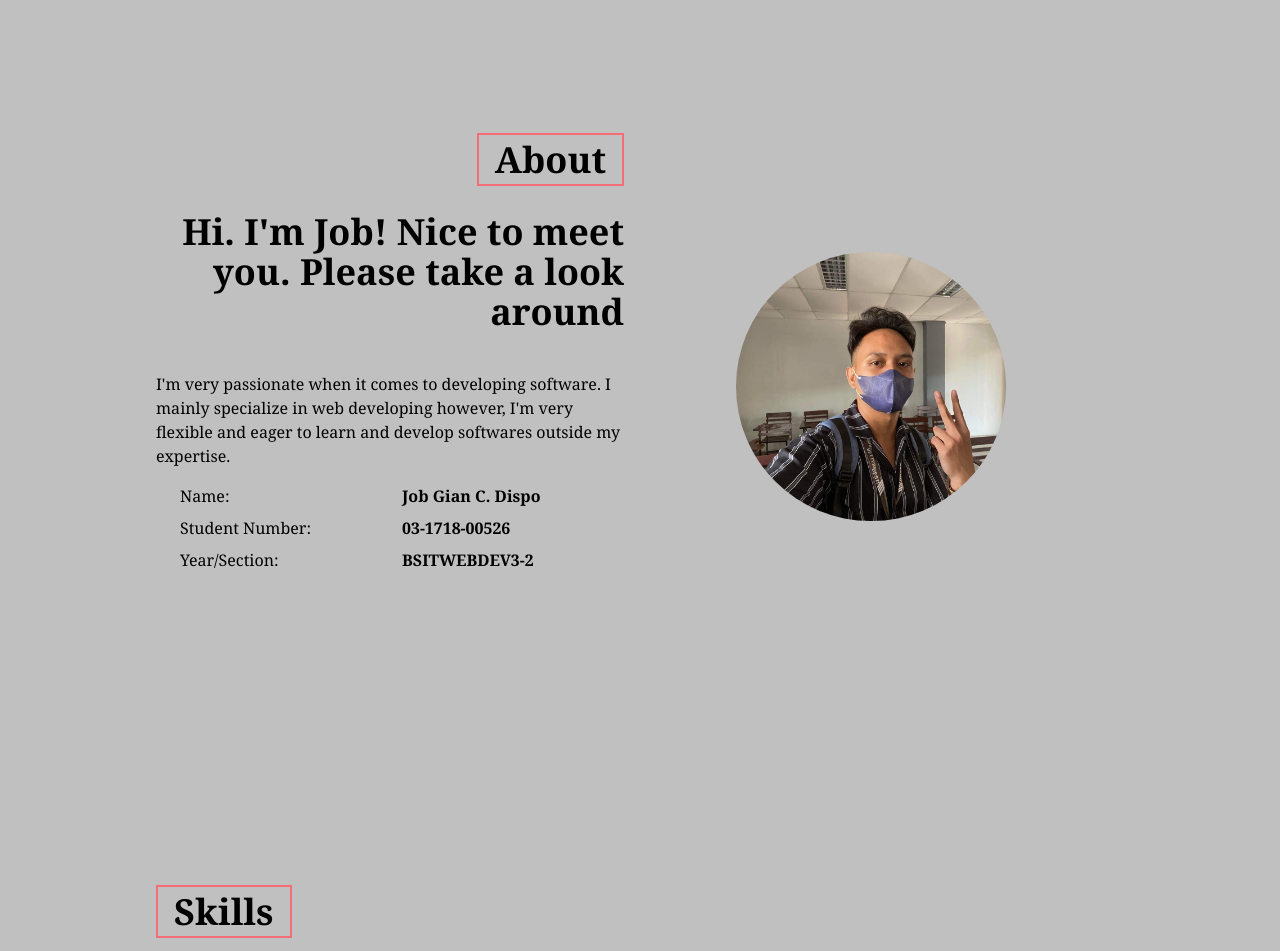
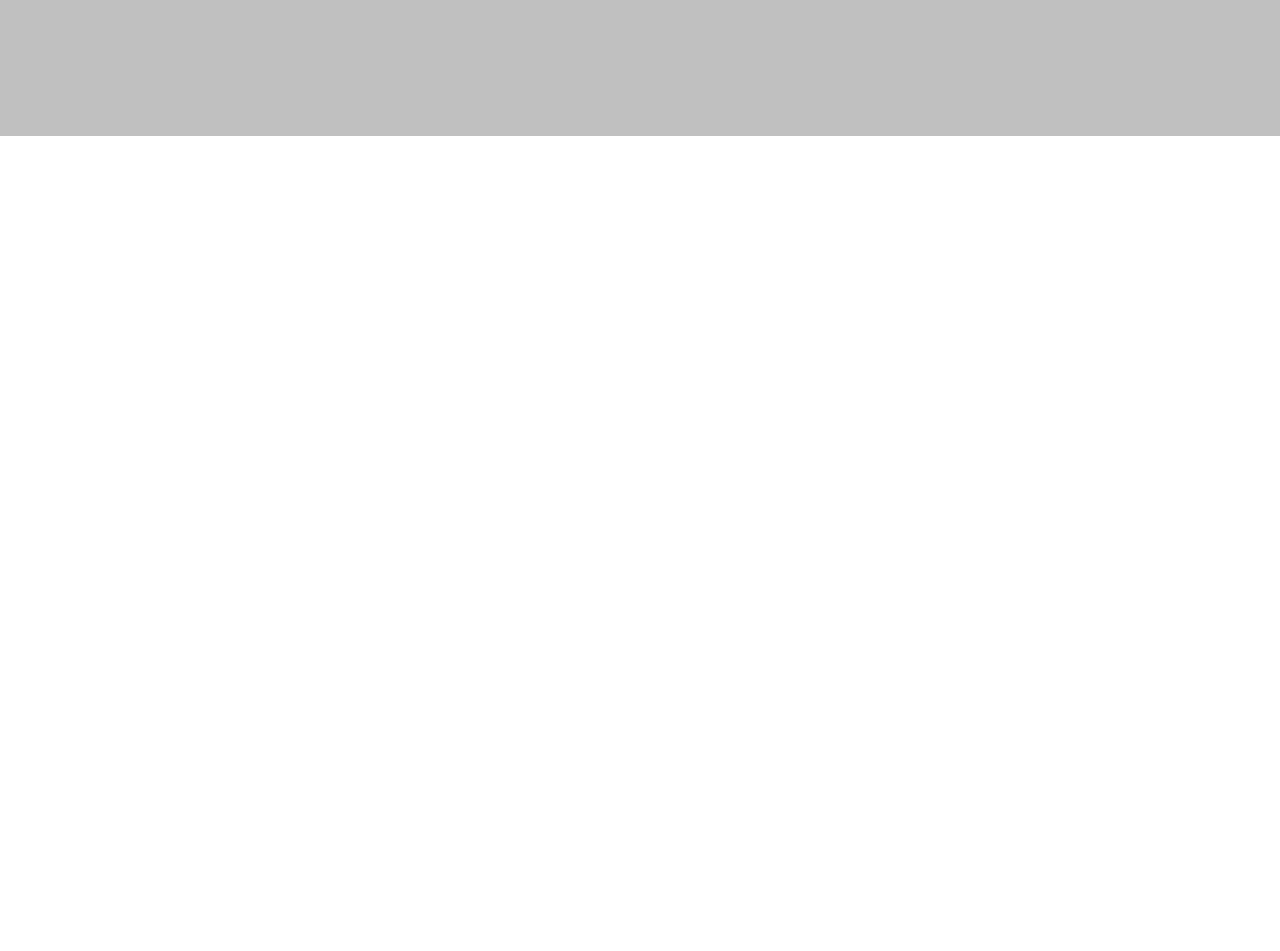
Before and after one commit to mrzyphyl/Job-Dispo-Portfolio, a React (Create React App) app: page /contact in a window 1280 px wide. Shown: the part 820-1771 px from the top of the page. After the commit the page ends 956 px from the top, so only its background shows below. Built offline with nearby package versions, Linux system fonts and the light colour scheme.

Commit message:
Added Routers

```diff
--- a/package.json
+++ b/package.json
@@ -11,7 +11,8 @@
     "react": "^18.2.0",
     "react-dom": "^18.2.0",
     "react-icons": "^4.10.1",
-    "react-scripts": "5.0.1",
+    "react-router-dom": "^6.15.0",
+    "react-scripts": "^5.0.1",
     "react-scroll": "^1.8.9",
     "web-vitals": "^2.1.4"
   },
--- a/src/App.js
+++ b/src/App.js
@@ -1,3 +1,4 @@
+import { Routes, Route } from "react-router-dom";
 import About from "./components/About";
 import Contact from "./components/Contact";
 import Home from "./components/Home";
@@ -7,13 +8,15 @@ import Skills from "./components/Skills";
 
 function App() {
   return (
-    <div>
+    <>
       <Navbar/>
-      <Home/>
-      <About/>
-      <Skills/>
-      <Contact/>
-    </div>
+      <Routes>
+        <Route path="/" element={<Home/>}></Route>
+        <Route path="/about" element={<About/>}></Route>
+        <Route path="/skills" element={<Skills/>}></Route>
+        <Route path="/contact" element={<Contact/>}></Route>
+      </Routes>
+    </>
   );
 }
 
--- a/src/components/Contact.jsx
+++ b/src/components/Contact.jsx
@@ -6,7 +6,7 @@ const Contact = () => {
   return (
     <div name='contact' className='py-20 w-full bg-[#C0C0C0] flex justify-center items-center p-4'>
       <div className='flex flex-col justify-center items-center w-full py-20'>
-        <div className='max-w-[1000px] w-full grid grid-cols-2 gap-0'>
+        <div className='max-w-[1000px] w-full grid md:grid-cols-2 grid-cols-1 gap-0'>
         <div className='hidden md:inline'>
             <img src={Logo} alt="Logo" style={{width: '1000px'}} />
           </div>
--- a/src/components/Navbar.jsx
+++ b/src/components/Navbar.jsx
@@ -17,28 +17,20 @@ const Navbar = () => {
       {/*Menu*/}
       <ul className='hidden md:flex'>
         <li className='hover:scale-110 duration-300'>
-          <Link to="home" smooth={true} duration={500}>
-            Home
-          </Link>
+          <a href='/'>Home</a>
         </li>
         <li className='hover:scale-110 duration-300'>
-          <Link to="about" smooth={true} duration={500}>
-            About
-          </Link>
+          <a href='/about'>About</a>
         </li>
         <li className='hover:scale-110 duration-300'>
-          <Link to="skills" smooth={true} duration={500}>
-            Skills
-          </Link>
+          <a href='/skills'>Skills</a>
         </li>
         <li className='hover:scale-110 duration-300'>
-          <Link to="contact" smooth={true} duration={500}>
-            Contact
-          </Link>
+          <a href='/contact'>Contact</a>
         </li>
       </ul>
 
-      {/*Hamburg*/}
+      {/*Hamburger*/}
       <div onClick={handleClick} className='md:hidden z-10'>
         {!nav ? <FaBars/> : <FaTimes/>}
       </div>
@@ -46,24 +38,16 @@ const Navbar = () => {
       {/*Mobile View*/}
       <ul className={!nav ? 'hidden' : 'absolute top-0 left-0 w-full h-screen bg-[#C0C0C0] flex flex-col justify-center items-center'}>
         <li className='py-6 text-4xl'>
-          <Link onClick={handleClick} to="home" smooth={true} duration={500}>
-            Home
-          </Link>
+          <a href='/'>Home</a>
         </li>
         <li className='py-6 text-4xl'>
-          <Link onClick={handleClick} to="about" smooth={true} duration={500}>
-            About
-          </Link>
+          <a href='/about'>About</a>
         </li>
         <li className='py-6 text-4xl'>
-          <Link onClick={handleClick} to="skills" smooth={true} duration={500}>
-            Skills
-          </Link>
+          <a href='/skills'>Skills</a>
         </li>
         <li className='py-6 text-4xl'>
-          <Link onClick={handleClick} to="contact" smooth={true} duration={500}>
-            Contact
-          </Link>
+          <a href='/contact'>Contact</a>
         </li>
       </ul>
 
--- a/src/index.js
+++ b/src/index.js
@@ -2,11 +2,14 @@ import React from 'react';
 import ReactDOM from 'react-dom/client';
 import './index.css';
 import App from './App';
+import { BrowserRouter } from 'react-router-dom';
 
 
 const root = ReactDOM.createRoot(document.getElementById('root'));
 root.render(
   <React.StrictMode>
-    <App />
+    <BrowserRouter>
+      <App />
+    </BrowserRouter>
   </React.StrictMode>
 );
```
Also changed, not shown: 1 other file (tests, documents, lock files or other folders).
